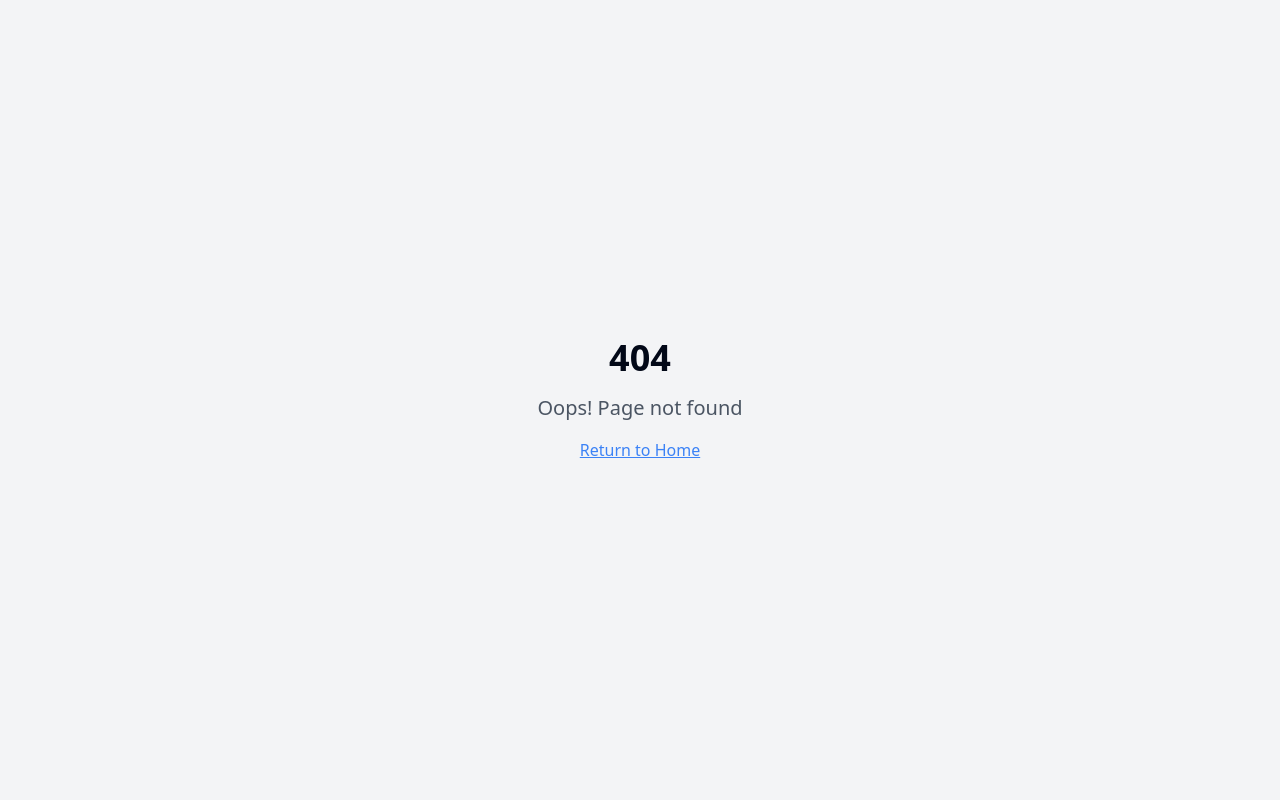
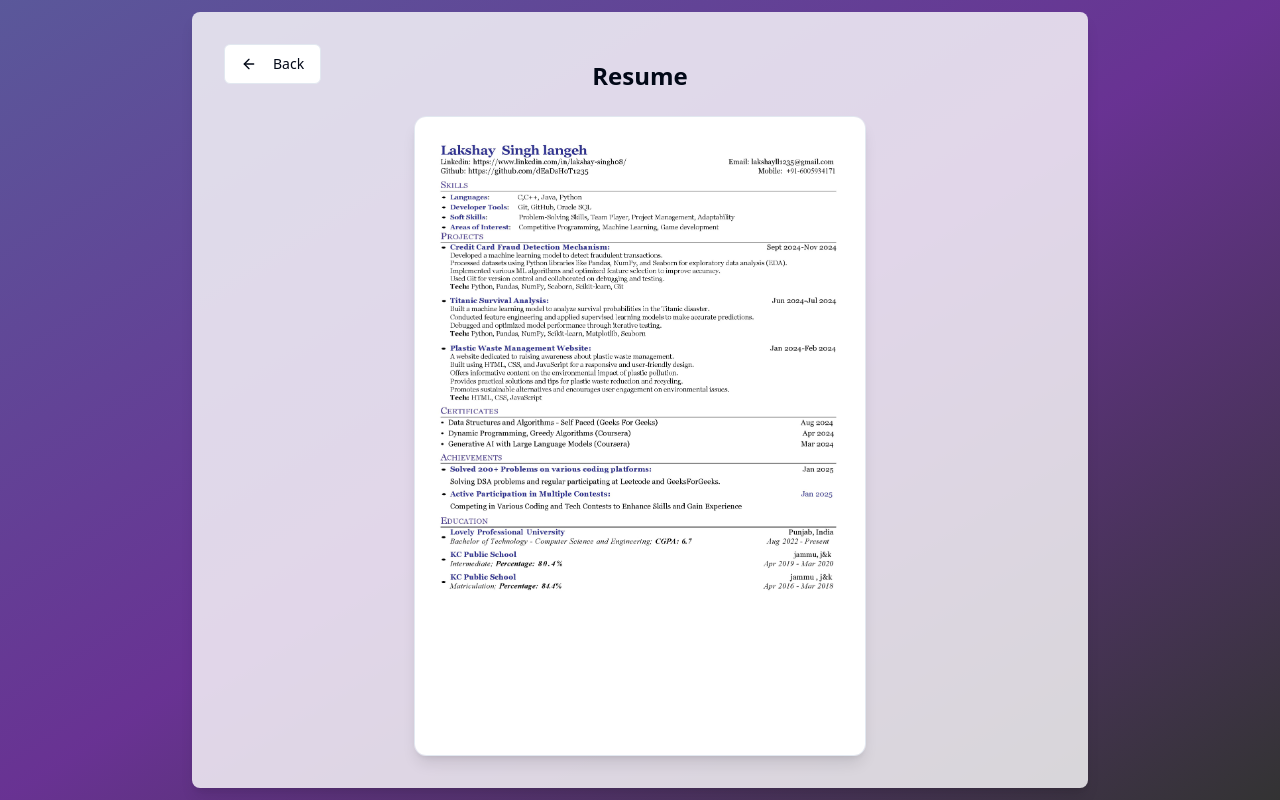
Before and after one commit to dEaDsHoT1235/lakshay-portfolio, a React (Vite) app: page /resume in a window 1280 px wide. Before the commit this address had no page. Built offline with nearby package versions, Linux system fonts and the light colour scheme.

Commit message:
Fix: Download CV link
Update the download CV link to open the resume.

```diff
--- a/src/App.tsx
+++ b/src/App.tsx
@@ -5,6 +5,7 @@ import { QueryClient, QueryClientProvider } from "@tanstack/react-query";
 import { BrowserRouter, Routes, Route } from "react-router-dom";
 import Index from "./pages/Index";
 import NotFound from "./pages/NotFound";
+import Resume from "./pages/Resume";
 
 const queryClient = new QueryClient();
 
@@ -16,6 +17,7 @@ const App = () => (
       <BrowserRouter>
         <Routes>
           <Route path="/" element={<Index />} />
+          <Route path="/resume" element={<Resume />} />
           {/* ADD ALL CUSTOM ROUTES ABOVE THE CATCH-ALL "*" ROUTE */}
           <Route path="*" element={<NotFound />} />
         </Routes>
--- a/src/components/AboutMe.tsx
+++ b/src/components/AboutMe.tsx
@@ -1,10 +1,12 @@
-
 import { Avatar, AvatarFallback, AvatarImage } from "./ui/avatar";
 import { Card, CardContent } from "./ui/card";
 import { Button } from "./ui/button";
 import { FileText, User } from "lucide-react";
+import { useNavigate } from "react-router-dom";
 
 export const AboutMe = () => {
+  const navigate = useNavigate();
+
   return (
     <section className="py-16 px-6 bg-gray-50" id="about">
       <div className="max-w-4xl mx-auto">
@@ -12,16 +14,21 @@ export const AboutMe = () => {
         <div className="grid md:grid-cols-[300px_1fr] gap-8 items-start">
           <div className="flex flex-col items-center gap-4">
             <Avatar className="w-64 h-64">
-              <AvatarImage src="/lovable-uploads/732e7a6f-3c67-495e-bdc8-ed90f80a98a0.png" alt="Profile photo" />
+              <AvatarImage
+                src="/lovable-uploads/732e7a6f-3c67-495e-bdc8-ed90f80a98a0.png"
+                alt="Profile photo"
+              />
               <AvatarFallback>
                 <User className="w-32 h-32 text-gray-400" />
               </AvatarFallback>
             </Avatar>
-            <Button variant="outline" className="w-full" asChild>
-              <a href="/cv.pdf" download>
-                <FileText className="mr-2" />
-                Download CV
-              </a>
+            <Button
+              variant="outline"
+              className="w-full"
+              onClick={() => navigate("/resume")}
+            >
+              <FileText className="mr-2" />
+              View Resume
             </Button>
           </div>
           <Card>
--- /dev/null
+++ b/src/pages/Resume.tsx
@@ -0,0 +1,32 @@
+
+import { Button } from "@/components/ui/button";
+import { ArrowLeft } from "lucide-react";
+import { useNavigate } from "react-router-dom";
+
+const Resume = () => {
+  const navigate = useNavigate();
+
+  return (
+    <div className="min-h-screen w-full flex flex-col items-center justify-center bg-gradient-to-br from-indigo-900/80 via-purple-900/90 to-black/80">
+      <div className="max-w-4xl w-full flex flex-col items-center bg-white/80 rounded-lg shadow-lg p-8 relative">
+        <Button
+          onClick={() => navigate(-1)}
+          variant="outline"
+          className="absolute left-8 top-8"
+        >
+          <ArrowLeft className="mr-2" />
+          Back
+        </Button>
+        <h2 className="text-2xl font-bold mb-6 mt-4">Resume</h2>
+        <img
+          src="/lovable-uploads/c6f43bf4-6081-41a0-a39f-4a665e29a113.png"
+          alt="Resume of Lakshay Singh Langeh"
+          className="shadow-lg border rounded-xl max-w-full"
+          style={{ maxHeight: "80vh" }}
+        />
+      </div>
+    </div>
+  );
+};
+
+export default Resume;
```
Also changed, not shown: public/lovable-uploads/c6f43bf4-6081-41a0-a39f-4a665e29a113.png (added).
